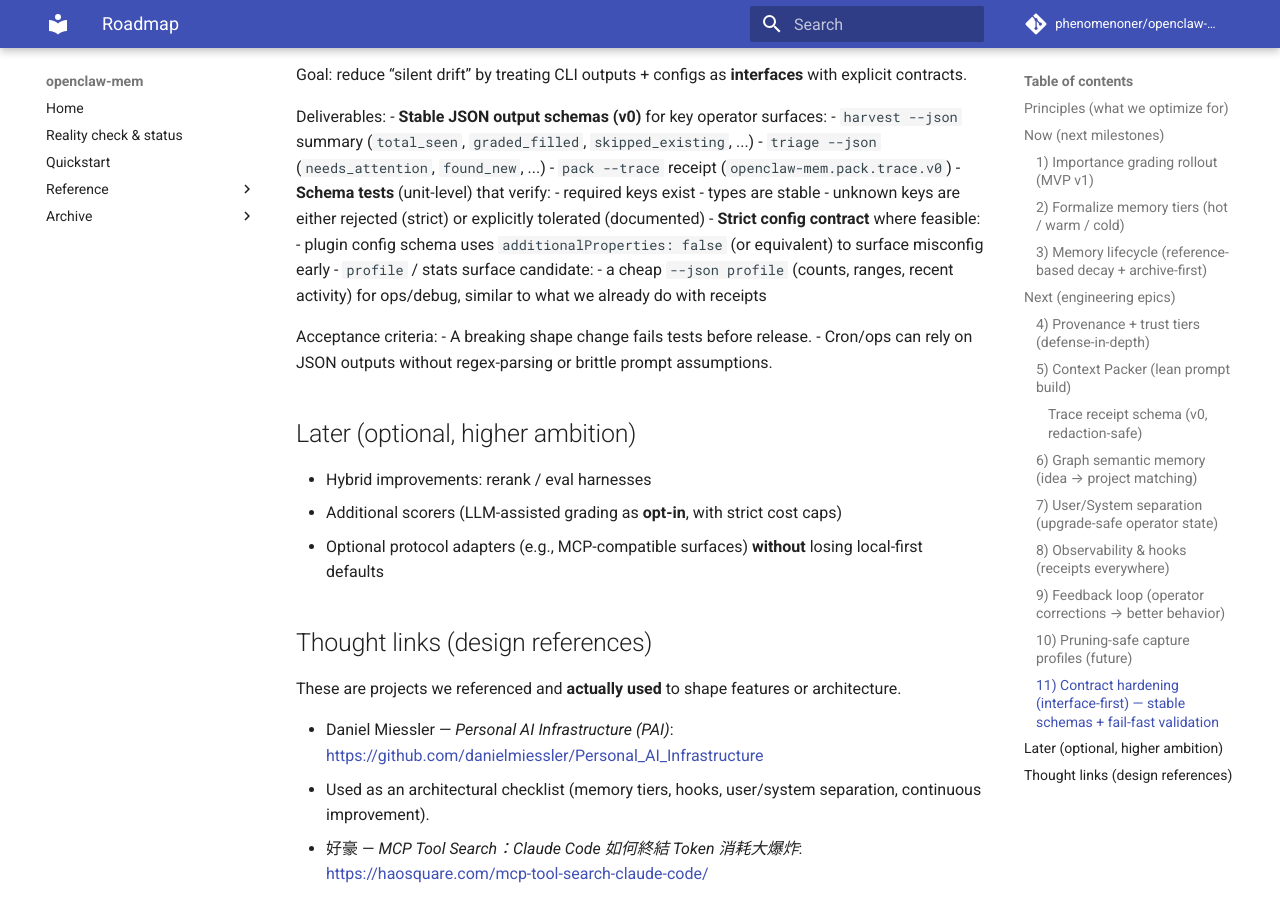
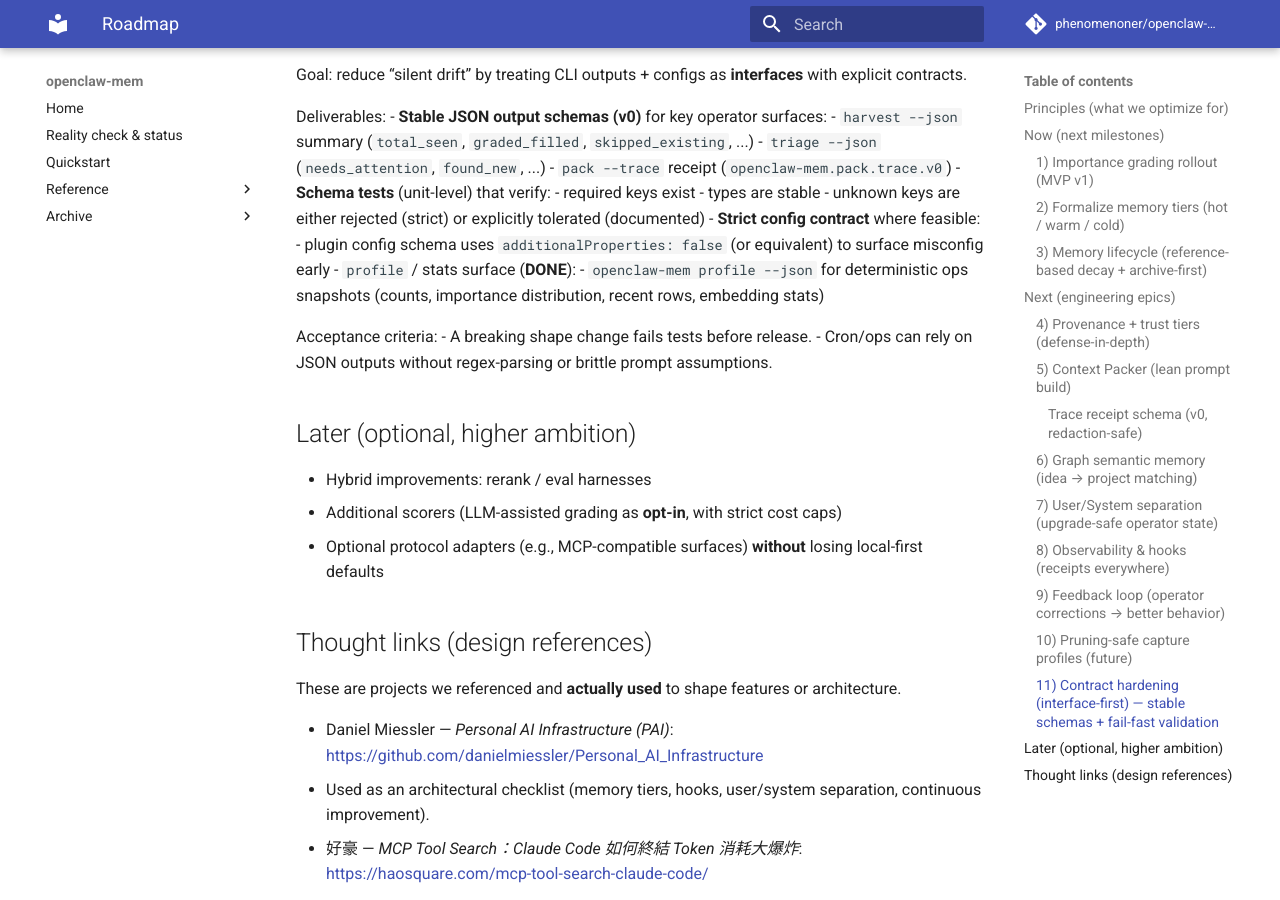
Before and after one commit to phenomenoner/openclaw-mem, an MkDocs documentation site: the page built from docs/roadmap.md, in a window 1280 px wide and 900 px high, scrolled down 6177 px. Built offline with MkDocs 1.6.1 and Material for MkDocs 9.7.7, drawn with Linux system fonts in a browser that asks for light colours; comment, search, counter and statistics services are not loaded.

Commit message:
docs: daily maintenance

```diff
--- a/docs/roadmap.md
+++ b/docs/roadmap.md
@@ -290,8 +290,8 @@
   - unknown keys are either rejected (strict) or explicitly tolerated (documented)
 - **Strict config contract** where feasible:
   - plugin config schema uses `additionalProperties: false` (or equivalent) to surface misconfig early
-- `profile` / stats surface candidate:
-  - a cheap `--json profile` (counts, ranges, recent activity) for ops/debug, similar to what we already do with receipts
+- `profile` / stats surface (**DONE**):
+  - `openclaw-mem profile --json` for deterministic ops snapshots (counts, importance distribution, recent rows, embedding stats)
 
 Acceptance criteria:
 - A breaking shape change fails tests before release.
```
Also changed, not shown: CHANGELOG.md (+1 -0 lines).
